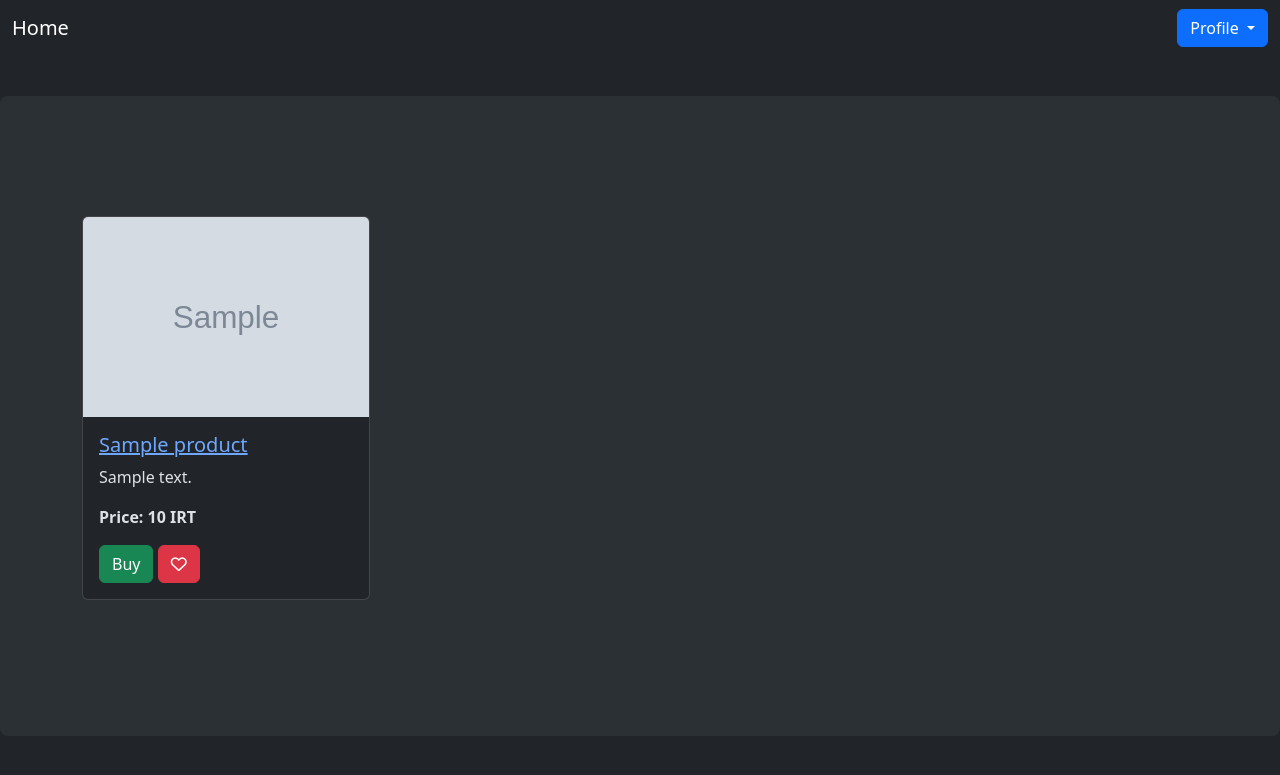
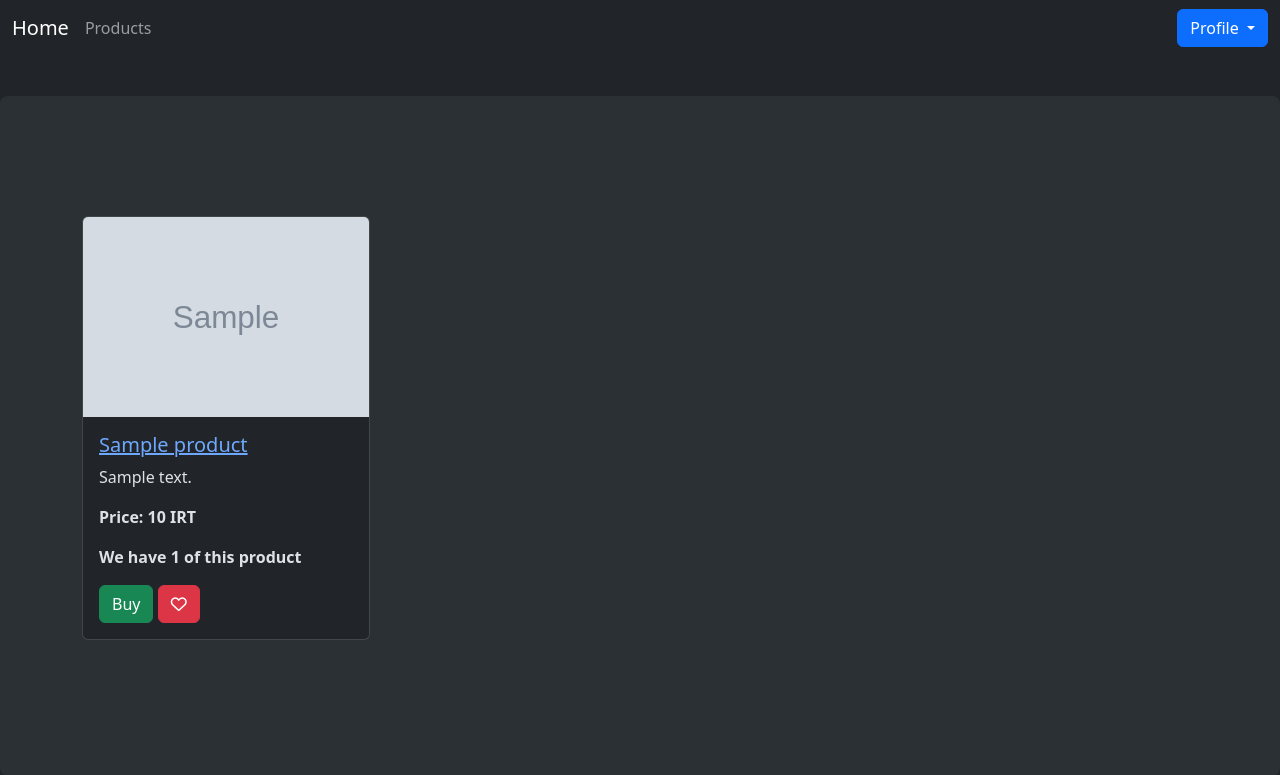
Before and after one commit to MohammadSobhanSt/online-shop, a Django app: page /products/all/ in a window 1280 px wide. Shown: the top 775 px of the page. Run offline with Django 5.2, Linux system fonts and the light colour scheme; tables that the repository leaves empty hold one stand-in row (values such as "Sample post"); grey boxes marked "Sample" are stand-in pictures; some libraries are stand-ins or nearby versions.

Commit message:
Fixed some issues and added slug for products

```diff
--- a/products/models.py
+++ b/products/models.py
@@ -1,19 +1,21 @@
 from django.db import models
 from accounts.models import CustomUser
 from django.core.exceptions import ValidationError
+from autoslug import AutoSlugField
 
 
 class Product(models.Model):
     name = models.CharField(max_length=100)
+    slug = AutoSlugField(populate_from='name', unique=True, always_update=True)
     price = models.PositiveIntegerField()
     cover = models.FileField(upload_to='images/')
     product_count = models.PositiveIntegerField() # How much of that item exsists
     description = models.TextField()
-    tag = models.CharField(max_length=100)
+    category = models.CharField(max_length=100)
 
 
     def __str__(self):
-        return f"{self.name} - {self.tag}"
+        return f"{self.name} - {self.category}"
 
 
     def is_in_stock(self, quantity=1):
--- a/products/templates/products/product_list.html
+++ b/products/templates/products/product_list.html
@@ -10,18 +10,31 @@
             {% for product in products %}
                 <div class="col-md-4 col-lg-3 mb-4">
                     <div class="card h-100" style="width: 18rem;">
-                        <a href="{% url 'products:buy-confirm' product.name %}"><img src="{{ product.cover.url }}" class="card-img-top" alt="{{ product.tag }}" style="height: 200px; object-fit: cover;"></a>
+                        <a href="{% url 'products:buy-confirm' product.slug %}"><img src="{{ product.cover.url }}" class="card-img-top" alt="{{ product.tag }}" style="height: 200px; object-fit: cover;"></a>
                         <div class="card-body d-flex flex-column">
-                            <a href="{% url 'products:buy-confirm' product.name %}"><h5 class="card-title">{{ product.name }}</h5></a>
+                            {% if product.product_count != 0 %}
+                                <a href="{% url 'products:buy-confirm' product.slug %}"><h5 class="card-title">{{ product.name }}</h5></a>
+                            {% else %}
+                                <h5 class="card-title">{{ product.name }}</h5>
+                            {% endif %}
                             <p class="card-text flex-grow-1">{{ product.description|truncatewords:10 }}</p>
                             <div class="mt-auto">
                                 <p><strong>Price: {{ product.price }} IRT</strong></p>
-                                <a href="{% url 'products:buy-confirm' product.name %}" class="btn btn-success">Buy</a>
-                                <a href="#" class="btn btn-danger"><i class="far fa-heart"></i></a>
+                                <p><strong>We have {{ product.product_count }} of this product</strong></p>
+                                {% if product.product_count == 0 %}
+                                    <button class="btn btn-success" disabled>Buy</button>
+                                    <button class="btn btn-danger" disabled><i class="far fa-heart"></i></button>
+                                {% else %}
+                                    <a href="{% url 'products:buy-confirm' product.slug %}" class="btn btn-success">Buy</a>
+                                    <a href="#" class="btn btn-danger"><i class="far fa-heart"></i></a>
+                                {% endif %}
+
                             </div>
                         </div>
                     </div>
                 </div>
+            {% empty %}
+                <p class="text-danger text-center">There is no product yet...</p>
             {% endfor %}
         </div>
     </div>
--- a/products/urls.py
+++ b/products/urls.py
@@ -5,5 +5,5 @@ from . import views
 app_name = 'products'
 urlpatterns = [
     path('all/', views.ProductListView.as_view(), name="all-products"),
-    path('confirm/<str:name>', views.BuyConfirmationView.as_view(), name="buy-confirm"),
+    path('confirm/<slug:product_slug>/', views.BuyConfirmationView.as_view(), name="buy-confirm"),
 ]
--- a/products/views.py
+++ b/products/views.py
@@ -19,14 +19,22 @@ class BuyConfirmationView(LoginRequiredMixin, View):
     template_name = "products/buy_confirmation.html"
     form_class = BuyConfirmationForm
 
-    def get(self, request, name):
+    def dispatch(self, request, *args, **kwargs):
+        product = get_object_or_404(Product, slug=kwargs['product_slug'])
+        if product.product_count == 0:
+            return redirect('products:all-products')
+
+        return super().dispatch(request, *args, **kwargs)
+
+
+    def get(self, request, product_slug):
         form = self.form_class()
-        product = get_object_or_404(Product, name=name)
+        product = get_object_or_404(Product, slug=product_slug)
         return render(request, self.template_name, {"form": form, "product": product})
 
-    def post(self, request, name):
+    def post(self, request, product_slug):
         form = self.form_class(request.POST)
-        product = get_object_or_404(Product, name=name)
+        product = get_object_or_404(Product, slug=product_slug)
 
         if form.is_valid():
             cd = form.cleaned_data
--- a/shop/settings.py
+++ b/shop/settings.py
@@ -34,6 +34,7 @@ AUTH_USER_MODEL = "accounts.CustomUser"
 # Application definition
 
 INSTALLED_APPS = [
+    'autoslug',
     'django.contrib.admin',
     'django.contrib.auth',
     'django.contrib.contenttypes',
--- a/templates/incs/navbar.html
+++ b/templates/incs/navbar.html
@@ -4,17 +4,19 @@
 <head>
   <meta charset="UTF-8" />
   <meta name="viewport" content="width=device-width, initial-scale=1.0" />
-
-  <link href="{ static 'css/bootstrap.min.css'}" rel="stylesheet">
+  <link href="{% static 'css/bootstrap.min.css' %}" rel="stylesheet">
 </head>
 <body>
 
 <nav class="navbar navbar-dark bg-dark fixed-top">
   <div class="container-fluid">
-    <a class="navbar-brand" href="{% url 'home:home' %}">Home</a>
+    <div class="navbar-nav flex-row">
+      <a class="navbar-brand" href="{% url 'home:home' %}">Home</a>
+      <a class="nav-link" href="{% url 'products:all-products' %}">Products</a>
+    </div>
 
     <div class="dropdown">
-      <button class="btn btn-primary dropdown-toggle" type="button" data-bs-toggle="dropdown">
+      <button class="btn btn-primary dropdown-toggle" type="button" data-bs-toggle="dropdown" aria-expanded="false">
         {% if request.user.is_authenticated %}
           {{ request.user.username }}
         {% else %}
@@ -24,10 +26,11 @@
       <ul class="dropdown-menu dropdown-menu-end" data-bs-theme="dark">
         {% if request.user.is_authenticated %}
           <li><a class="dropdown-item" href="{% url 'accounts:user-profile' %}">Profile</a></li>
+          <li><hr class="dropdown-divider"></li>
           <li><a class="dropdown-item text-danger" href="{% url 'accounts:user-logout' %}">Logout</a></li>
         {% else %}
           <li><a class="dropdown-item" href="{% url 'accounts:user-login' %}">Login</a></li>
-          <li><a class="dropdown-item" href="{% url 'accounts:user-register' %}">SignUp</a></li>
+          <li><a class="dropdown-item" href="{% url 'accounts:user-register' %}">Sign Up</a></li>
         {% endif %}
       </ul>
     </div>
@@ -35,5 +38,6 @@
 </nav>
 
 <script src="{% static 'js/bootstrap.bundle.min.js' %}"></script>
+
 </body>
 </html>
```
Also changed, not shown: products/migrations/0002_alter_product_cover.py (deleted), products/migrations/0003_alter_product_cover.py (deleted).
